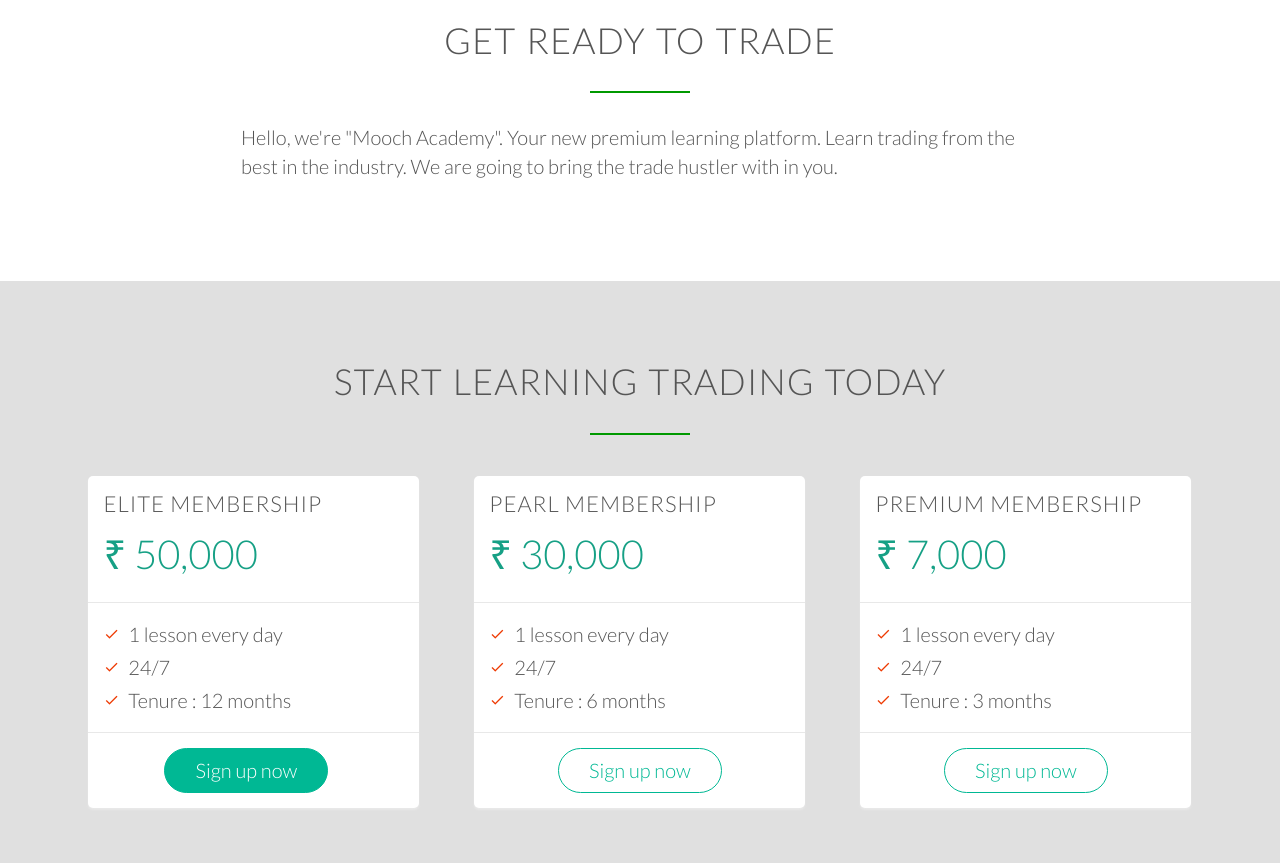
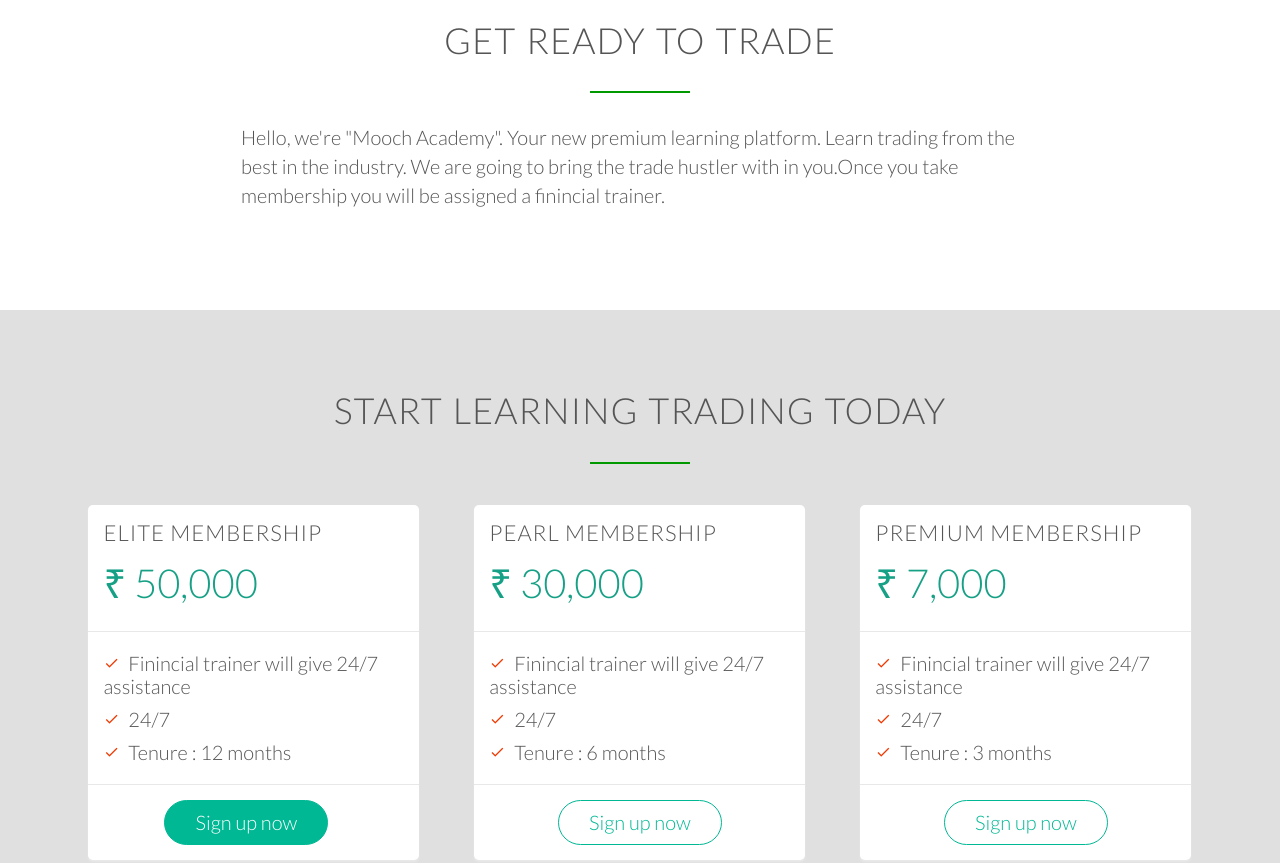
Before and after one commit to Srivasthava12/ShivasBlog, a plain HTML site: page index.html in a window 1280 px wide. Shown: the part 860-1723 px from the top of the page. Drawn offline with nearby package versions, Linux system fonts and the light colour scheme; a script that the page names is missing; files whose address does not match are found by name.

Commit message:
changes in html

```diff
--- a/index.html
+++ b/index.html
@@ -25,7 +25,7 @@
                 <ul class="main-nav js--main-nav">
                     <li><a href="#features"> Trading</a></li>
                     <li><a href="#plans"> Our Packages</a></li>
-                    <li><a href="#form"> Sign up</a></li>
+                    <li><a href="#form"> Love to hear</a></li>
                 </ul>
                 <a class="mobile-nav-icon js--nav-icon"><i class="ion-navicon-round"></i></a>
             </div>
@@ -39,7 +39,7 @@
         <div class="row">
             <h2>Get Ready To Trade</h2>
             <p class="long-copy">
-                Hello, we're &quot;Mooch Academy&quot;. Your new premium learning platform. Learn trading from the best in the industry. We are going to bring the trade hustler with in you.
+                Hello, we're &quot;Mooch Academy&quot;. Your new premium learning platform. Learn trading from the best in the industry. We are going to bring the trade hustler with in you.Once you take membership you will be assigned a finincial trainer.
             </p>
         </div>
     </section>
@@ -56,7 +56,7 @@
                     </div>
                     <div>
                         <ul>
-                            <li> <i class="material-icons smal-icons">done</i> 1 lesson every day</li>
+                            <li> <i class="material-icons smal-icons">done</i> Finincial trainer will give 24/7 assistance</li>
                             <li> <i class="material-icons smal-icons">done</i> 24/7 </li>
                             <li> <i class="material-icons smal-icons">done</i> Tenure : 12 <span>months</span> </li>
 
@@ -75,7 +75,7 @@
                     </div>
                     <div>
                         <ul>
-                            <li> <i class="material-icons smal-icons">done</i> 1 lesson every day</li>
+                            <li> <i class="material-icons smal-icons">done</i> Finincial trainer will give 24/7 assistance</li>
                             <li> <i class="material-icons smal-icons">done</i> 24/7 </li>
                             <li> <i class="material-icons smal-icons">done</i> Tenure : 6 <span>months</span> </li>
 
@@ -94,7 +94,7 @@
                     </div>
                     <div>
                         <ul>
-                            <li> <i class="material-icons smal-icons">done</i> 1 lesson every day</li>
+                            <li> <i class="material-icons smal-icons">done</i> Finincial trainer will give 24/7 assistance</li>
                             <li> <i class="material-icons smal-icons">done</i> 24/7 </li>
                             <li> <i class="material-icons smal-icons">done</i> Tenure : 3 <span>months</span> </li>
 
@@ -189,7 +189,7 @@
                 Copyright &copy; 2019 by MoochAcademy. All right reserved
             </p>
             <p>
-                Build with <i class="ion-ios-heart" style="color: #ea0000; padding: 0 3px;"></i> in the BlackAnts Tech Lab.
+                Built with <i class="ion-ios-heart" style="color: #ea0000; padding: 0 3px;"></i> in the BlackAnts Lab.
             </p>
         </div>
     </footer>
```
